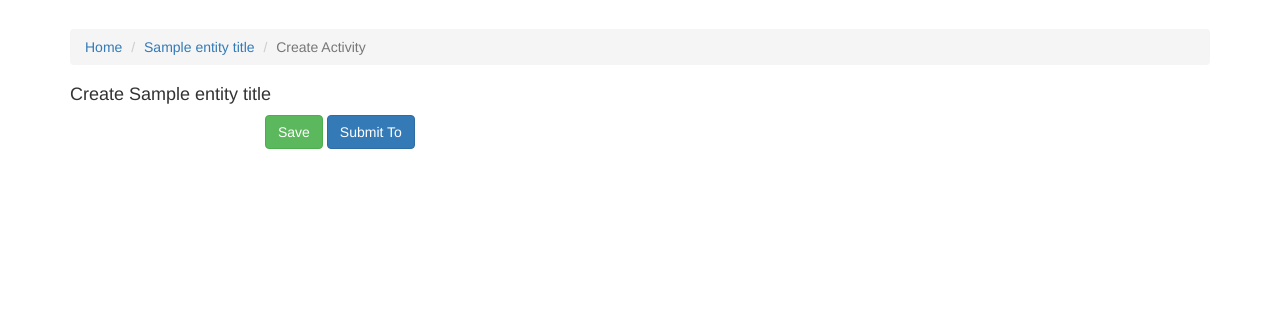
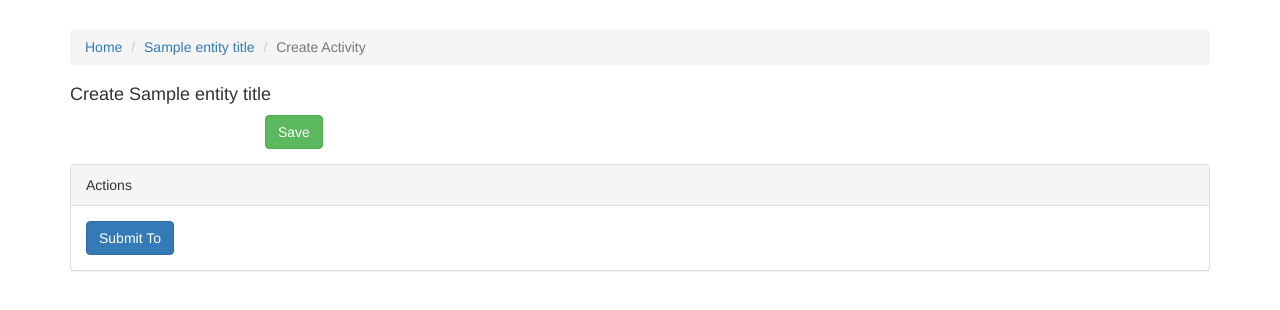
Before and after one commit to faxad/activflow, a Django app: template djangoflow/templates/core/create.html in a window 1280 px wide. Shown: the part 51-361 px from the top of the page. Run offline with Django 3.2, Linux system fonts and the light colour scheme; the template is opened without the code that fills it: most values are stand-ins (such as "Sample title", 1, 10 or a date in 2020); parts of the project's set-up code (start-up, migrations or seed data) failed here and were passed over; some libraries are stand-ins or nearby versions.

Commit message:
template update for actions section

```diff
--- a/djangoflow/templates/core/widgets/form_fields_display.html
+++ b/djangoflow/templates/core/widgets/form_fields_display.html
@@ -10,8 +10,13 @@
 </fieldset>
 {% endfor %}
 <div class="form-group">
-    <div  class="col-sm-offset-2 col-sm-10">
+    <div class="col-sm-offset-2 col-sm-10">
         <input type="submit" value="Save" name="save" class="btn btn-success" />
-        <input type="submit" value="Submit To" name="submit" class="btn btn-primary" />
     </div>
 </div>
+<div class="panel panel-default">
+	<div class="panel-heading">Actions</div>
+	<div class="panel-body">
+		<input type="submit" value="Submit To" name="submit" class="btn btn-primary" />
+	</div>
+</div>
```
